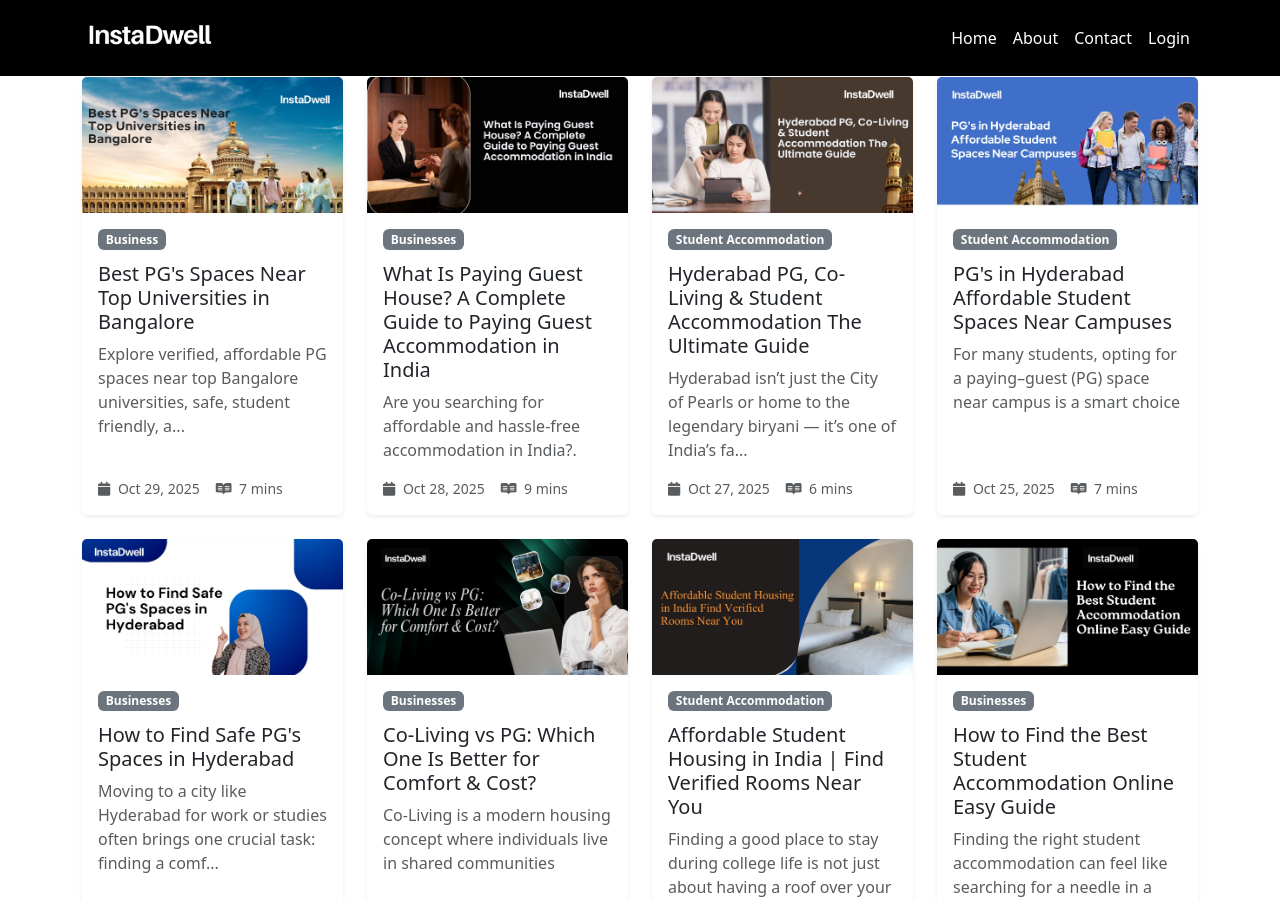
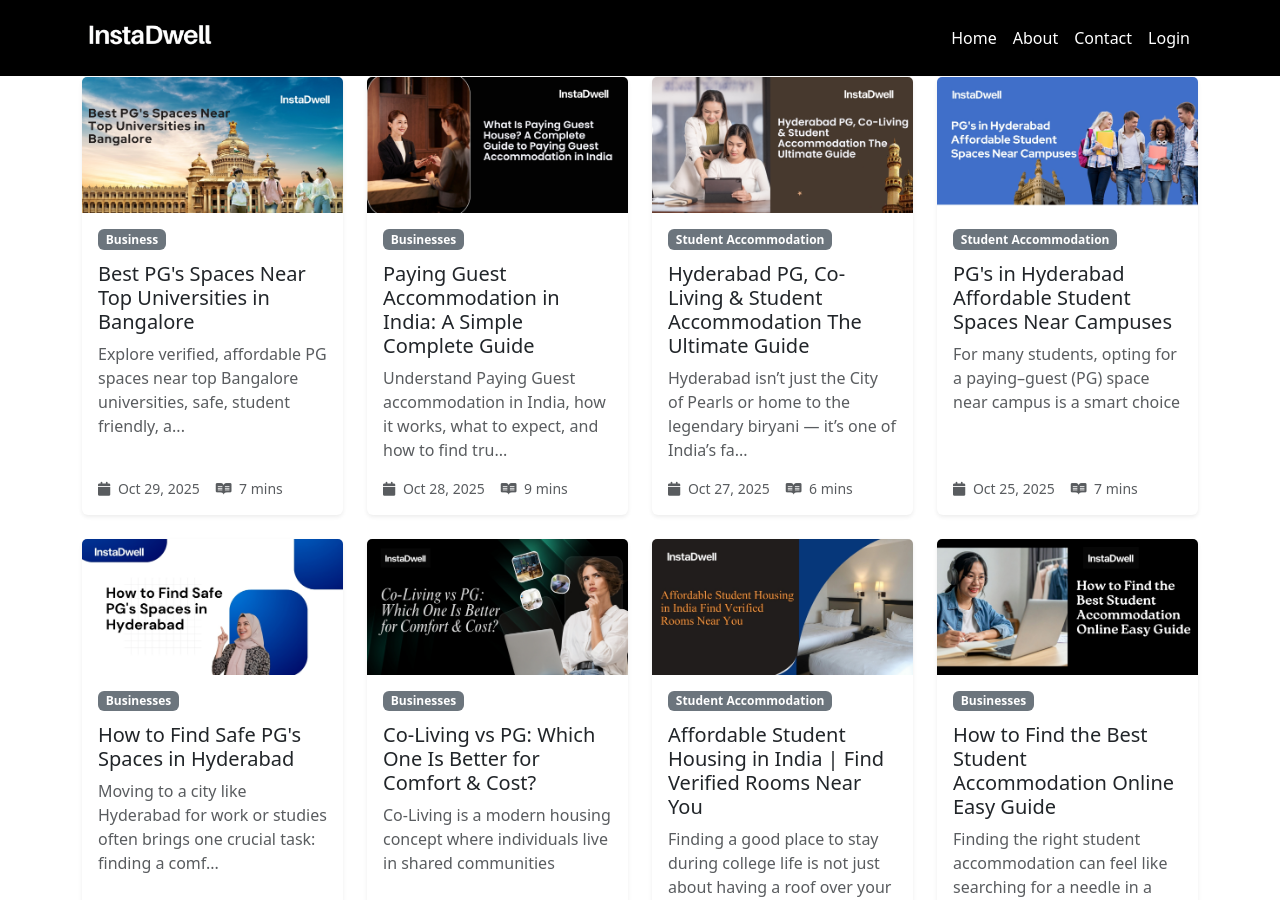
Before and after one commit to instadw/instadwell-blog, a Jekyll site: the page built from index.html, in a window 1280 px wide and 900 px high, scrolled down 473 px. Built offline with Jekyll 4.4.1, drawn with Linux system fonts in a browser that asks for light colours; the list of posts is cut into pages by our own code.

Commit message:
Update 2025-10-28-what-is-paying-guest-house-a-complete-guide-to-paying-guest-accommodation-in-india.md

```diff
--- a/_posts/2025-10-28-what-is-paying-guest-house-a-complete-guide-to-paying-guest-accommodation-in-india.md
+++ b/_posts/2025-10-28-what-is-paying-guest-house-a-complete-guide-to-paying-guest-accommodation-in-india.md
@@ -1,6 +1,6 @@
 ---
-title: "What Is Paying Guest House? A Complete Guide to Paying Guest Accommodation in India"
-description: "Are you searching for affordable and hassle-free accommodation in India?."
+title: "Paying Guest Accommodation in India: A Simple Complete Guide"
+description: "Understand Paying Guest accommodation in India, how it works, what to expect, and how to find trusted, budget friendly PG options."
 image: /assets/images/what-is-paying-guest-house-a-complete-guide-to-paying-guest-accommodation-in-india.webp
 layout: post
 permalink: /:title
@@ -72,7 +72,7 @@ Premium co-living PGs may also offer gyms, game zones, or study lounges.
 
 ## Why PG Accommodations Are Growing in Popularity
 
-The PG culture is booming not just in metro cities like Bangalore, Pune, Hyderabad, and Delhi NCR, but also in areas where students actively search for the [Best Student PGs & Co-Living in Bengaluru](https://instadwell.com/search?country=india&lat=12.971599&lng=77.594566&location=bengaluru).
+The PG culture is booming not just in metro cities like Bangalore, Pune, Hyderabad, and Delhi.
 
 Here’s why:
 
@@ -162,9 +162,9 @@ When choosing a PG, focus on what matters most to you.
 
 ## Where to Find PG Accommodations
 
-**InstaDwell:** Explore verified PG listings — from Hyderabad to Bengaluru and Pune — including options ranked among the  [Best Co-Living Spaces in Pune for Boys & Girls](https://instadwell.com/search?country=india&lat=18.5204&lng=73.8567&location=pune).
+**InstaDwell:** Explore verified PG listings from Hyderabad to Bengaluru and Pune, including options ranked among the  Best Co-Living Spaces in Pune for Boys & Girls
 
-**Google Search:** Use queries like “PG near me” or “Paying Guest in  [Best PGs & Co-Living Spaces in Hyderabad](https://instadwell.com/search?country=india&lat=17.4065&lng=78.4772&location=hyderabad).”
+**Google Search:** Use queries like “PG near me” or “Paying Guest in  Best PGs & Co-Living Spaces in Hyderabad
 
 **Local Exploration:** Walk around your preferred area. Many affordable PGs don’t advertise online and can be found through local brokers or signage.
 
```
